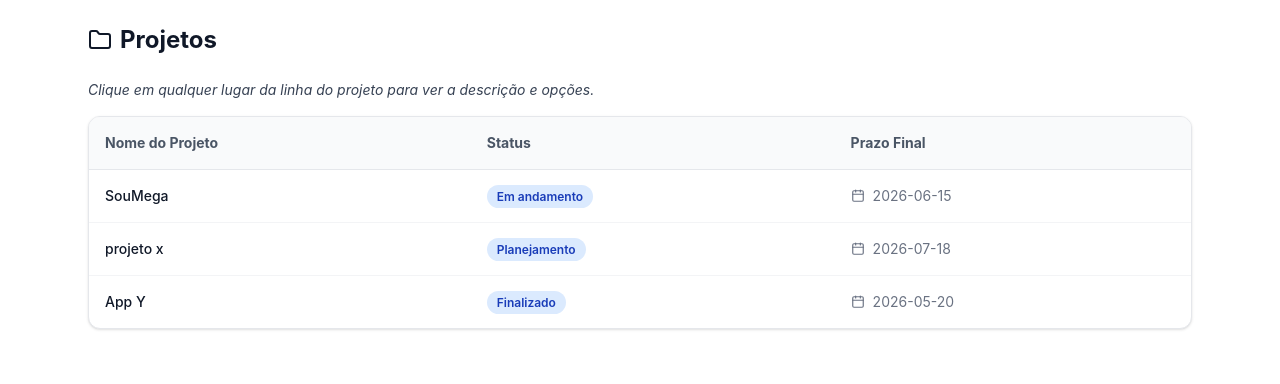
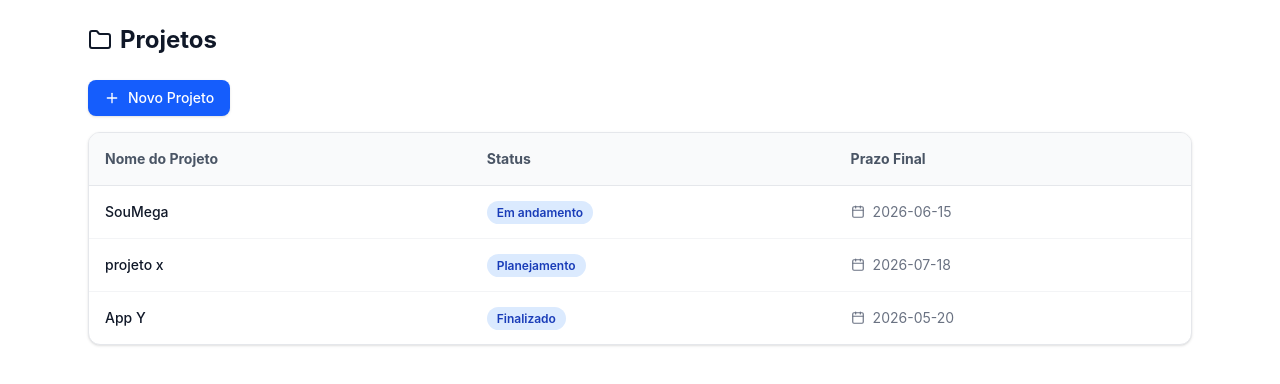
Before and after one commit to GabrielMattosA/SouMega, a React (Vite) app in the folder Front-end/: page /projetos in a window 1280 px wide. Shown: the top 384 px of the page. Built offline with nearby package versions, Linux system fonts and the light colour scheme.

Commit message:
feat: implementa modal para cadastrar um novo projeto

```diff
--- a/Front-end/src/pages/projetos/ProjectPage.jsx
+++ b/Front-end/src/pages/projetos/ProjectPage.jsx
@@ -1,5 +1,5 @@
 import React from "react";
-import {Folder, Calendar, X} from 'lucide-react';
+import {Folder, Calendar, X, Plus} from 'lucide-react';
 function ProjectPage() {
 
     const [projects, setProjects] = React.useState([
@@ -8,6 +8,7 @@ function ProjectPage() {
         {id: 3, name: "App Y", status: "Finalizado", prazo : "2026-05-20", descricao: "Aplicativo para gerenciamento de tarefas"}
     ]);
     const [AbrirModal, setAbrirModal] = React.useState(false);
+    const [Cadastro, setCadastro] = React.useState(false);
     const [selectedProject, setSelectedProject] = React.useState(null);
 
     const AbrirDescricao = (project) => {
@@ -28,9 +29,12 @@ function ProjectPage() {
                 Projetos
             </h1>
         </div>
-        <div className="text-gray-700 italic text-sm mb-4">
-        Clique em qualquer lugar da linha do projeto para ver a descrição e opções.
-        </div>
+        <button
+            onClick={() => setCadastro(true)}
+            className="bg-blue-600 hover:bg-blue-700 text-white font-medium py-2 px-4 rounded-lg flex items-center gap-2 transition shadow-sm text-sm mb-4"
+            >
+                <Plus size={16} /> Novo Projeto
+        </button>
         <div className="bg-white rounded-xl shadow-sm border border-gray-200 overflow-hidden">
             <table className="w-full text-left border-collapse">
             <thead className="bg-gray-100">
@@ -101,6 +105,29 @@ function ProjectPage() {
                     </div>
                 </div>
             )}
+        {Cadastro && (
+            <div className="fixed inset-0 z-50 bg-black/50  flex items-center justify-center p-4">
+                <div className="bg-white rounded-xl shadow-xl border border-gray-100 max-w-md w-full overflow-hidden animate-in fade-in duration-150">
+                    <div className="p-6 border-b border-gray-100 flex justify-between items-center">
+                        <h2 className="text-xl font-bold text-gray-900">Novo Projeto</h2>
+                        <button onClick={() => setCadastro(false)} className="p-1 text-red-400 hover:text-red-600 rounded-md">
+                            <X size={20} />
+                        </button>
+                    </div>
+                    <div className="p-6 space-y-4">
+                        <p className="text-sm text-gray-500">Formulário de cadastro de projeto (ainda em desenvolvimento)</p>
+                        <div className="flex justify-end gap-3 pt-4 border-t border-gray-100 mt-6">
+                            <button
+                                type="button"
+                                className="px-4 py-2 bg-blue-600 hover:bg-blue-700 text-white rounded-lg transition font-medium text-sm shadow-sm"
+                                    >
+                                Salvar Projeto
+                            </button>
+                        </div>
+                    </div>
+                </div>
+            </div>
+        )}
     </div>
   );
 }
```
Lines whose indentation alone changed are shown as unchanged.
